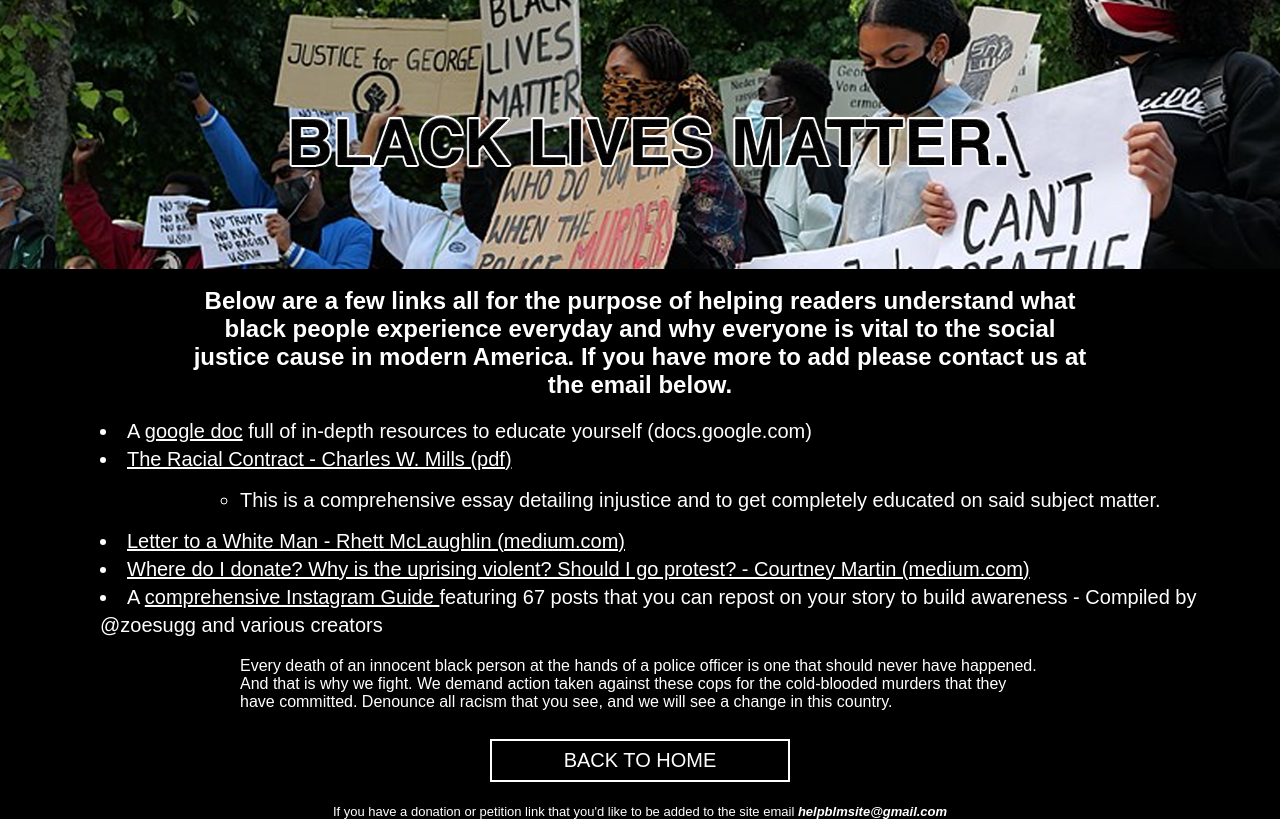
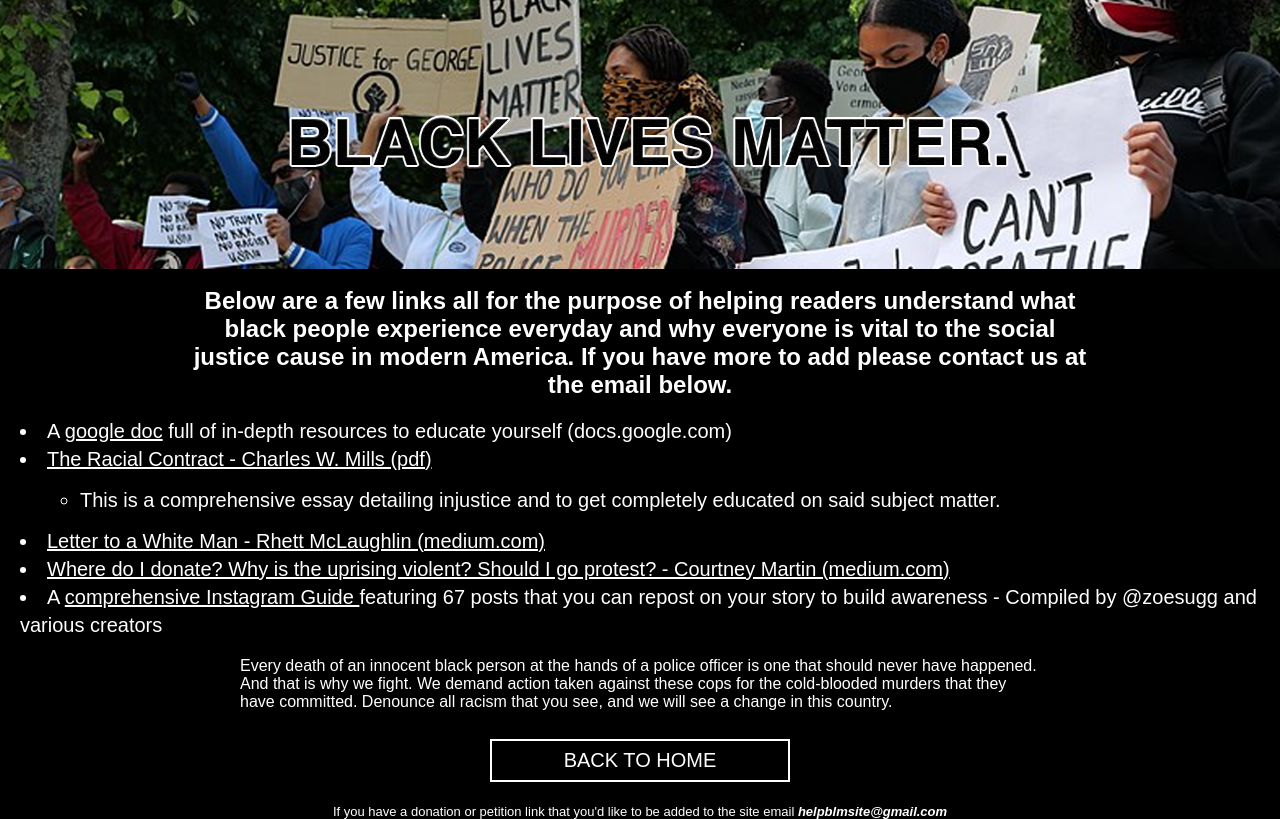
Before and after one commit to av2mu/helpblm, a plain HTML site: page educate.html in a window 1280 px wide. Drawn offline with Linux system fonts and the light colour scheme.

Commit message:
margin fix

```diff
--- a/educate.css
+++ b/educate.css
@@ -29,7 +29,7 @@ h2{
 li{
   color: white;
   font-size: 20px;
-  margin-left:100px;
+  margin-left:20px;
   line-height:140%
 
 }
```
